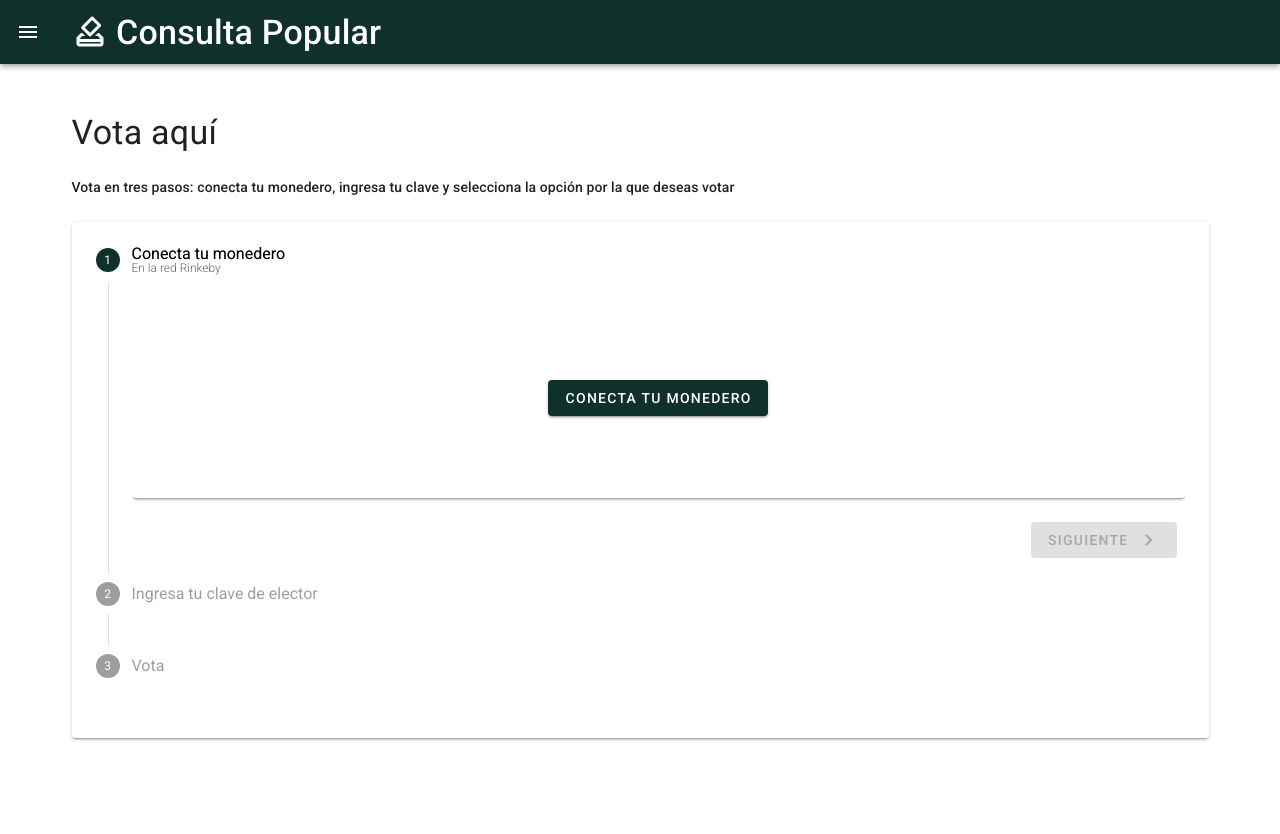
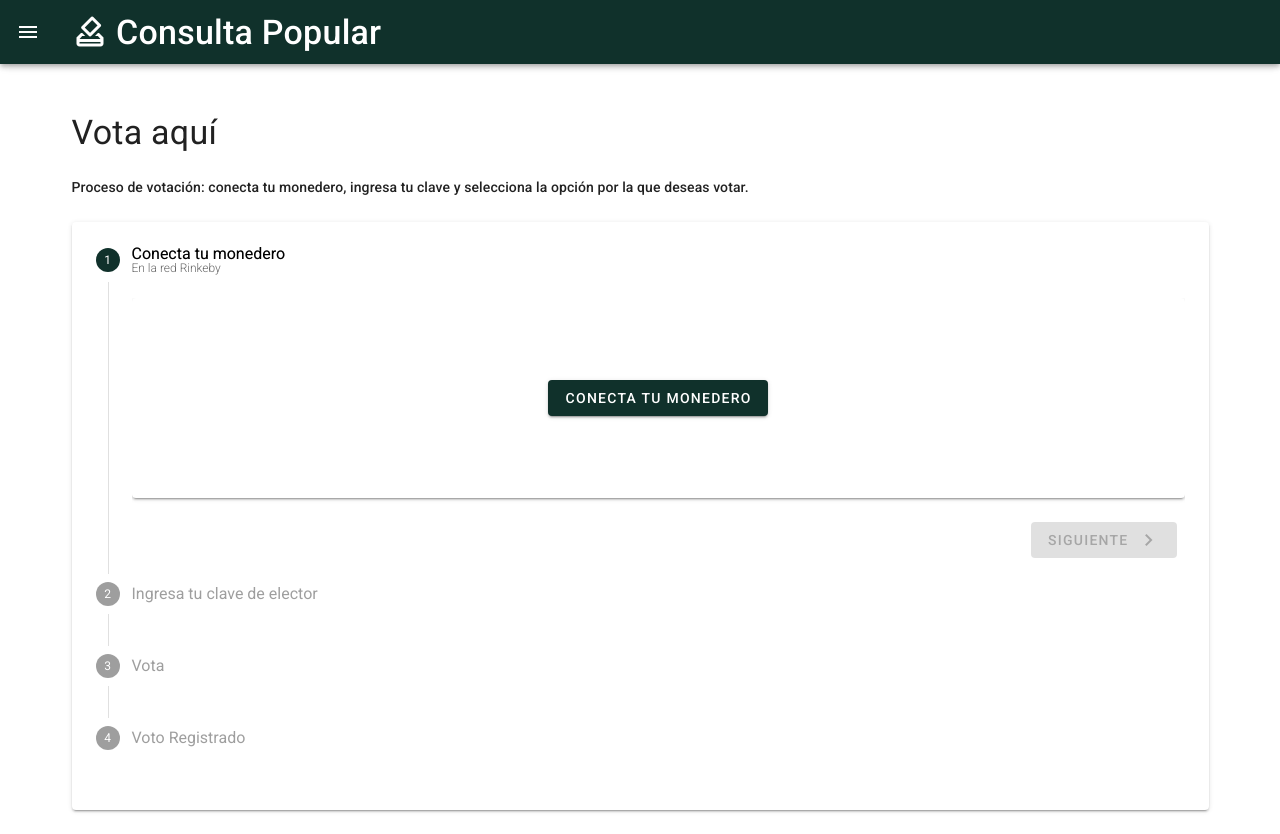
Before and after one commit to angeelgarr/consulta-popular, a Vue app in the folder frontend/: page / in a window 1280 px wide. Before the commit the page ends 800 px from the top, so only its background shows below. Built offline with nearby package versions, Linux system fonts and the light colour scheme.

Commit message:
refactor: Add 4th step for successful vote

```diff
--- a/frontend/src/views/Votar.vue
+++ b/frontend/src/views/Votar.vue
@@ -1,7 +1,7 @@
 <template>
   <the-app-layout
     title="Vota aquí"
-    subtitle="Vota en tres pasos: conecta tu monedero, ingresa tu clave y selecciona la opción por la que deseas votar"
+    subtitle="Proceso de votación: conecta tu monedero, ingresa tu clave y selecciona la opción por la que deseas votar."
   >
     <v-stepper v-model="step" vertical color="warning">
       <v-stepper-step :complete="step > 1" step="1">
@@ -38,12 +38,10 @@
             color="primary"
             @click="step++"
             class="mr-2"
-            :disabled="!state.account"
+            :disabled="disableNext"
           >
             <span class="d-none d-sm-inline mr-2">Siguiente</span>
-            <v-icon>
-              mdi-chevron-right
-            </v-icon>
+            <v-icon> mdi-chevron-right </v-icon>
           </v-btn>
         </div>
       </v-stepper-content>
@@ -76,9 +74,7 @@
             @click="step--"
             class="mr-2 dflex align-center"
           >
-            <v-icon>
-              mdi-chevron-left
-            </v-icon>
+            <v-icon> mdi-chevron-left </v-icon>
             <span class="d-none d-sm-inline ml-2">Anterior</span>
           </v-btn>
           <v-btn
@@ -88,30 +84,32 @@
             :disabled="!valid || !clave"
           >
             <span class="d-none d-sm-inline mr-2">Siguiente</span>
-            <v-icon>
-              mdi-chevron-right
-            </v-icon>
+            <v-icon> mdi-chevron-right </v-icon>
           </v-btn>
           <v-btn text @click="step = 1">
             <span class="d-none d-sm-inline">Cancelar</span>
-            <v-icon class="d-inline d-sm-none">
-              mdi-close
-            </v-icon>
+            <v-icon class="d-inline d-sm-none"> mdi-close </v-icon>
           </v-btn>
         </div>
       </v-stepper-content>
 
-      <v-stepper-step :complete="step > 3" step="3">
-        Vota
-      </v-stepper-step>
-
+      <v-stepper-step :complete="step > 3" step="3"> Vota </v-stepper-step>
       <v-stepper-content step="3">
         <v-card class="mb-4 mb-md-6 pt-4 pb-6">
-          <v-progress-circular
+          <v-container
             v-if="state.mining"
-            indeterminate
-            color="primary"
-          ></v-progress-circular>
+            fluid
+            fill-height
+            class="d-flex justify-center"
+          >
+            <v-card-text class="text-center">
+              <v-progress-circular
+                indeterminate
+                color="primary"
+              ></v-progress-circular>
+              <p class="ml-2 mt-2">Por favor espera, registrando tu voto...</p>
+            </v-card-text>
+          </v-container>
           <template v-else>
             <v-card-title
               >¿Deseas que el presidente continúe en el cargo o que
@@ -121,7 +119,12 @@
               >Selecciona una de las opciones para votar</v-card-subtitle
             >
             <div
-              class="d-flex flex-column flex-sm-row justify-sm-space-around my-6"
+              class="
+                d-flex
+                flex-column flex-sm-row
+                justify-sm-space-around
+                my-6
+              "
             >
               <v-btn
                 color="accent"
@@ -140,19 +143,36 @@
             color="primary"
             @click="step--"
             class="mr-2 dflex align-center"
+            :disabled="state.mining"
           >
-            <v-icon>
-              mdi-chevron-left
-            </v-icon>
+            <v-icon> mdi-chevron-left </v-icon>
             <span class="d-none d-sm-inline ml-2">Anterior</span>
           </v-btn>
-          <v-btn text @click="step = 1">
+          <v-btn text @click="step = 1" :disabled="state.mining">
             <span class="d-none d-sm-inline">Cancelar</span>
-            <v-icon class="d-inline d-sm-none">
-              mdi-close
-            </v-icon>
+            <v-icon class="d-inline d-sm-none"> mdi-close </v-icon>
           </v-btn>
         </div>
+      </v-stepper-content>
+
+      <v-stepper-step :complete="step > 4" step="4">
+        Voto Registrado
+      </v-stepper-step>
+      <v-stepper-content step="4">
+        <v-container
+          fluid
+          fill-height
+          class="d-flex justify-center mb-4 mb-md-6"
+        >
+          <v-card-text class="text-center">
+            <v-icon class="display-4"> mdi-check </v-icon>
+            <h1 class="display-1">¡Voto registrado!</h1>
+            <p>
+              Tu voto ha sido registrado exitosamente. En breve serás redirigido
+              a la página de resultados.
+            </p>
+          </v-card-text>
+        </v-container>
       </v-stepper-content>
     </v-stepper>
   </the-app-layout>
@@ -198,6 +218,11 @@ export default {
   },
   computed: {
     ...mapGetters({ state: "getState" }),
+    disableNext() {
+      if (!this.state.account) return true;
+      if (process.env.NODE_ENV === "development") return false;
+      return this.state.ethereum.networkVersion !== "4";
+    },
   },
   methods: {
     ...mapActions(["connectWallet", "vote"]),
@@ -213,7 +238,7 @@ export default {
       if (this.state.error.message) {
         this.step = 1;
       } else {
-        this.$router.push("resultados");
+        this.step = 4;
       }
     },
     shuffle([...arr]) {
@@ -228,5 +253,14 @@ export default {
   mounted() {
     this.clearError();
   },
+  watch: {
+    step(val) {
+      if (val === 4) {
+        setTimeout(() => {
+          this.$router.push("/resultados");
+        }, 3000);
+      }
+    },
+  },
 };
 </script>
```
